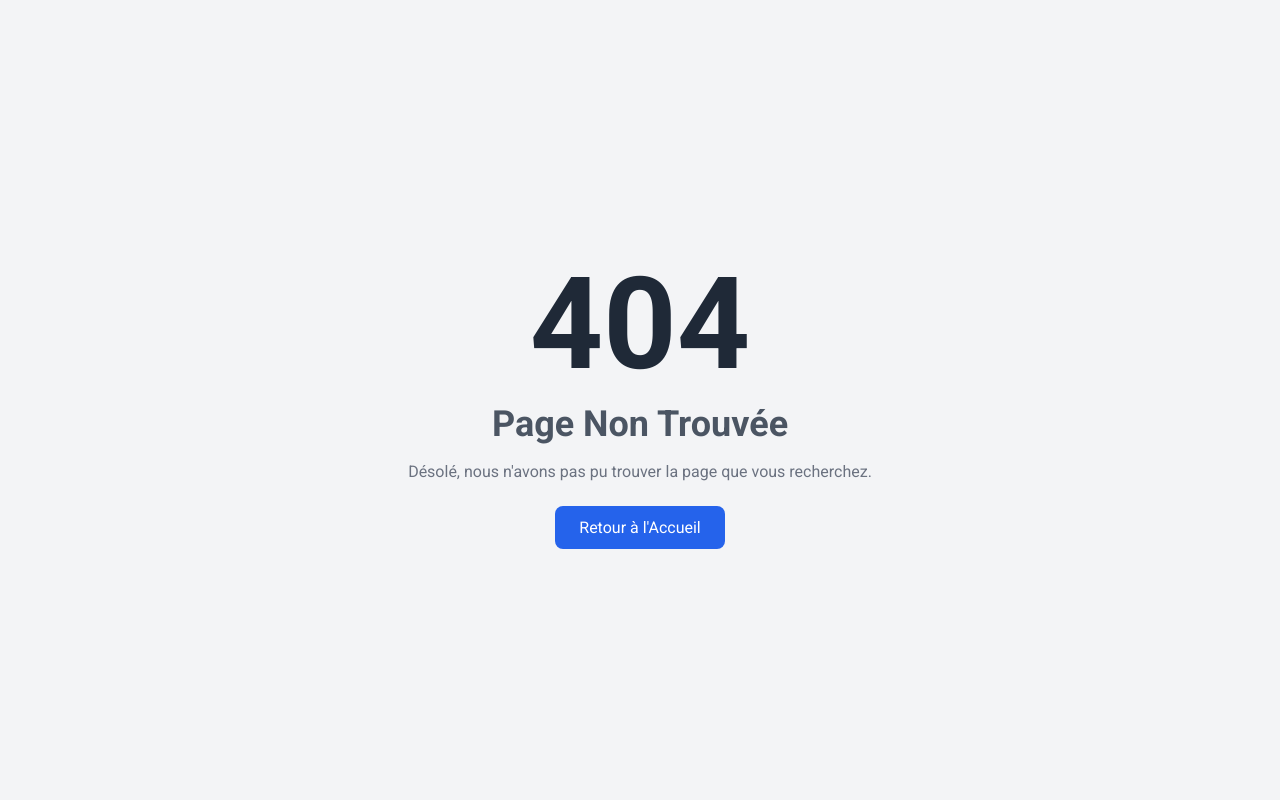
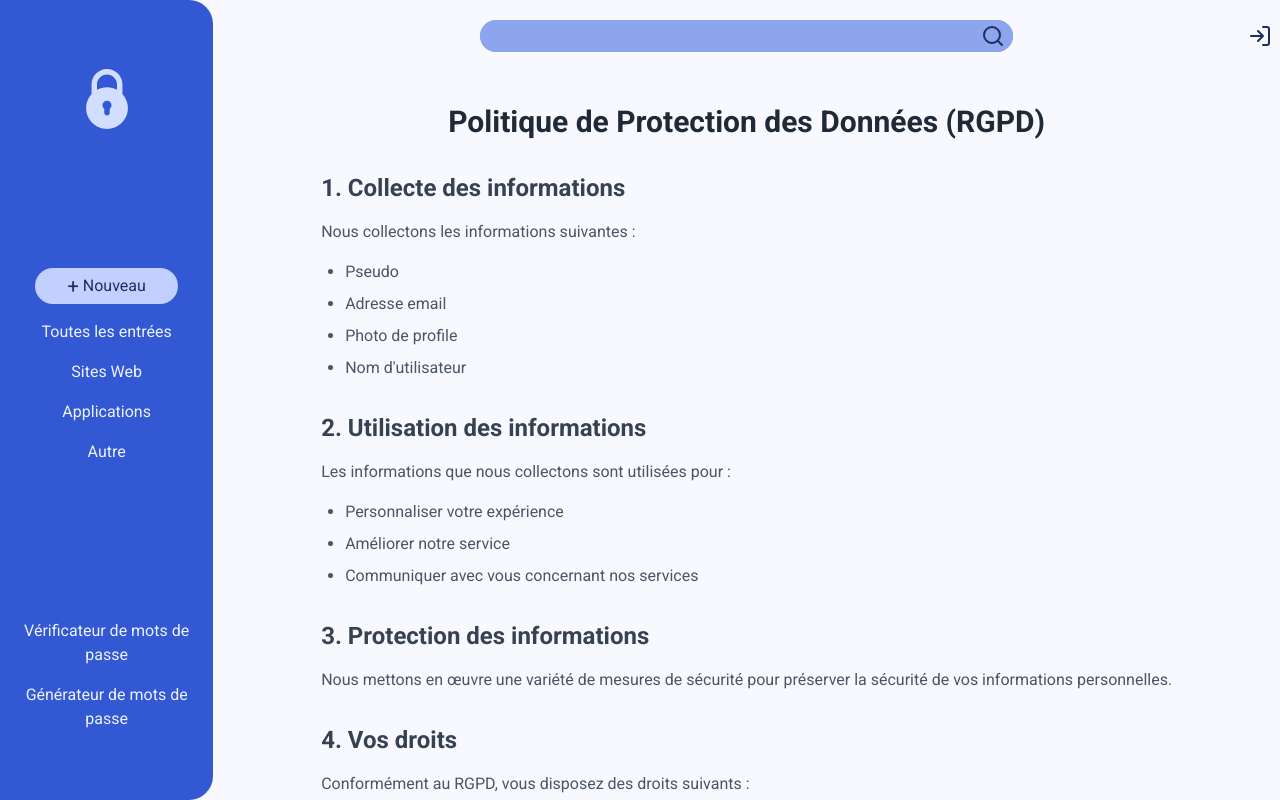
Before and after one commit to Shaktas/Projet-1-React-Express-Front, a React (Vite) app: page /rgpd in a window 1280 px wide. Before the commit this address had no page. Built offline with nearby package versions, Linux system fonts and the light colour scheme; no server answers.

Commit message:
Dev: add RGPD consent checkboxes in Login and Profil components, implement RGPD policy page

```diff
--- a/src/Components/Authentication/Login.jsx
+++ b/src/Components/Authentication/Login.jsx
@@ -11,6 +11,7 @@ function Login() {
   const { isAuthenticate, setIsAuthenticate, setId } =
     useContext(AuthenticateContext);
   const [isLogin, setIsLogin] = useState(true);
+  const [rgpd, setRgpd] = useState(false);
   const {
     register,
     getValues,
@@ -60,8 +61,6 @@ function Login() {
   function onError(errors) {
     console.log(errors);
   }
-
-  console.log(isAuthenticate);
 
   return (
     <>
@@ -188,12 +187,34 @@ function Login() {
               </div>
             </>
           )}
+
           <button
             type="submit"
             className="bg-blue-9 text-white py-2 px-4 rounded hover:bg-blue-10 transition-colors"
           >
             {isLogin ? "Connexion" : "Inscription"}
           </button>
+          {isLogin ? (
+            ""
+          ) : (
+            <div className="flex justify-center items-center space-x-2">
+              <input
+                type="checkbox"
+                id="rgpd"
+                className="w-4 h-4 rounded border-blue-5 text-blue-9 focus:ring-blue-6"
+                checked={rgpd}
+                onChange={() => {
+                  setRgpd(!rgpd);
+                }}
+              />
+              <label htmlFor="rgpd" className="text-sm text-blue-12">
+                En ciquant j&apos;accepte la{" "}
+                <NavLink to="/rgpd" className="text-blue-9 hover:underline">
+                  politique de protection des données
+                </NavLink>
+              </label>
+            </div>
+          )}
         </form>
         <button
           onClick={() => setIsLogin(!isLogin)}
--- /dev/null
+++ b/src/Components/RGPD/Rgpd.jsx
@@ -0,0 +1,78 @@
+const Rgpd = () => {
+  return (
+    <div className="max-w-4xl mx-auto px-4 py-8">
+      <h1 className="text-3xl font-bold mb-8 text-center text-gray-800">
+        Politique de Protection des Données (RGPD)
+      </h1>
+
+      <section className="mb-8">
+        <h2 className="text-2xl font-semibold mb-4 text-gray-700">
+          1. Collecte des informations
+        </h2>
+        <p className="mb-4 text-gray-600">
+          Nous collectons les informations suivantes :
+        </p>
+        <ul className="list-disc pl-6 text-gray-600 space-y-2">
+          <li>Pseudo</li>
+          <li>Adresse email</li>
+          <li>Photo de profile</li>
+          <li>Nom d&apos;utilisateur</li>
+        </ul>
+      </section>
+
+      <section className="mb-8">
+        <h2 className="text-2xl font-semibold mb-4 text-gray-700">
+          2. Utilisation des informations
+        </h2>
+        <p className="mb-4 text-gray-600">
+          Les informations que nous collectons sont utilisées pour :
+        </p>
+        <ul className="list-disc pl-6 text-gray-600 space-y-2">
+          <li>Personnaliser votre expérience</li>
+          <li>Améliorer notre service</li>
+          <li>Communiquer avec vous concernant nos services</li>
+        </ul>
+      </section>
+
+      <section className="mb-8">
+        <h2 className="text-2xl font-semibold mb-4 text-gray-700">
+          3. Protection des informations
+        </h2>
+        <p className="text-gray-600">
+          Nous mettons en œuvre une variété de mesures de sécurité pour
+          préserver la sécurité de vos informations personnelles.
+        </p>
+      </section>
+
+      <section className="mb-8">
+        <h2 className="text-2xl font-semibold mb-4 text-gray-700">
+          4. Vos droits
+        </h2>
+        <p className="mb-4 text-gray-600">
+          Conformément au RGPD, vous disposez des droits suivants :
+        </p>
+        <ul className="list-disc pl-6 text-gray-600 space-y-2">
+          <li>Droit d&apos;accès à vos données</li>
+          <li>Droit de rectification</li>
+          <li>Droit à l&apos;effacement</li>
+          <li>Droit à la limitation du traitement</li>
+          <li>Droit à la portabilité des données</li>
+        </ul>
+      </section>
+
+      <section className="mb-8">
+        <h2 className="text-2xl font-semibold mb-4 text-gray-700">
+          5. Contact
+        </h2>
+        <p className="mb-4 text-gray-600">
+          Pour toute question relative à notre politique de protection des
+          données, vous pouvez nous contacter :
+        </p>
+        <p className="text-gray-600">Email : contact@example.com</p>
+        <p className="text-gray-600">Téléphone : 01 02 03 04 05</p>
+      </section>
+    </div>
+  );
+};
+
+export default Rgpd;
--- a/src/Components/Users/Profil.jsx
+++ b/src/Components/Users/Profil.jsx
@@ -14,11 +14,15 @@ import { api } from "../../api/api";
 const Profil = () => {
   const { isAuthenticate, id } = useContext(AuthenticateContext);
   const [data, setData] = useState({ UserPseudo: "", UserEmail: "" });
+  const [newsletter, setNewletter] = useState(true);
+  const [marketing, setMarketing] = useState(false);
 
   useEffect(() => {
     const fetchData = async () => {
       try {
         const response = await api.user.getOneUser(id);
+        console.log("response", response);
+
         setData(response);
       } catch (error) {
         console.error("Error fetching user data:", error);
@@ -40,9 +44,9 @@ const Profil = () => {
   const { vaultName } = useContext(VaultContext);
 
   useEffect(() => {
-    if (data && data.UserPseudo && data.UserEmail) {
-      setPseudo(data.UserPseudo);
-      setEmail(data.UserEmail);
+    if (data && data.userPseudo && data.userEmail) {
+      setPseudo(data.userPseudo);
+      setEmail(data.userEmail);
     }
   }, [data]);
 
@@ -186,6 +190,43 @@ const Profil = () => {
                 clickHandler={clickHandler}
               />
             </div>
+
+            <div className="flex items-center space-x-2">
+              <input
+                type="checkbox"
+                id="newsletter"
+                checked={newsletter}
+                onChange={() => {
+                  setNewletter(!newsletter);
+                }}
+                className="w-4 h-4 rounded border-blue-5 text-blue-9 focus:ring-blue-6"
+              />
+              <label
+                htmlFor="newsletter-consent"
+                className="text-sm text-blue-12"
+              >
+                J&apos;accepte de recevoir des NewsLetters a titre
+                d&apos;informations
+              </label>
+            </div>
+            <div className="flex  items-center space-x-2">
+              <input
+                type="checkbox"
+                id="marketing-consent"
+                className="w-4 h-4 rounded border-blue-5 text-blue-9 focus:ring-blue-6"
+                checked={marketing}
+                onChange={() => {
+                  setMarketing(!marketing);
+                }}
+              />
+              <label
+                htmlFor="marketing-consent"
+                className="text-sm text-blue-12"
+              >
+                J&apos;accepte de recevoir des communications commercials par
+                email
+              </label>
+            </div>
           </div>
         </div>
       </div>
--- a/src/Context/AuthenticateContext.jsx
+++ b/src/Context/AuthenticateContext.jsx
@@ -18,6 +18,7 @@ export const AuthenticateProvider = ({ children }) => {
     const refresh = async () => {
       try {
         const response = await api.auth.refreshToken();
+        console.log(response);
         if (response.success) {
           setIsAuthenticate(true);
           setId(response.id);
--- a/src/Context/TooltipContext.jsx
+++ b/src/Context/TooltipContext.jsx
@@ -25,6 +25,11 @@ export const TooltipProvider = ({ children }) => {
       condtion: "success",
       isVisible: tooltipSuccess,
     },
+    deco: {
+      message: "Vous avez été déconnecté car vous avez été inactif",
+      condtion: "error",
+      isVisible: tooltipSuccess,
+    },
   };
 
   return (
--- a/src/Router.jsx
+++ b/src/Router.jsx
@@ -7,6 +7,7 @@ import Cards from "./Components/Cards/Cards";
 import Login from "./Components/Authentication/Login";
 import Profil from "./Components/Users/Profil";
 import Test from "./Components/Test";
+import Rgpd from "./Components/RGPD/Rgpd";
 
 const router = createBrowserRouter([
   {
@@ -54,6 +55,10 @@ const router = createBrowserRouter([
         path: "test",
         element: <Test />,
       },
+      {
+        path: "rgpd",
+        element: <Rgpd />,
+      },
     ],
   },
 ]);
```
